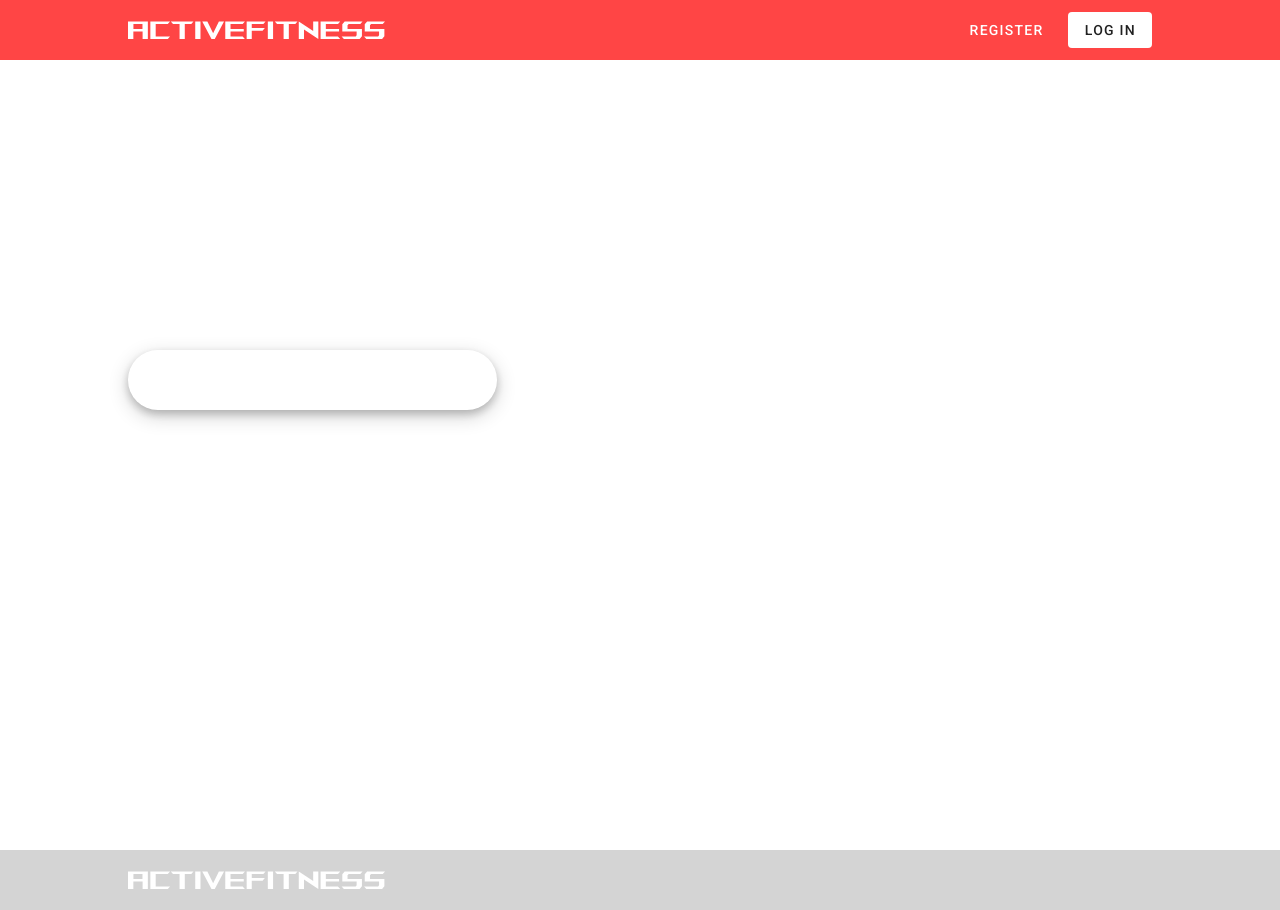
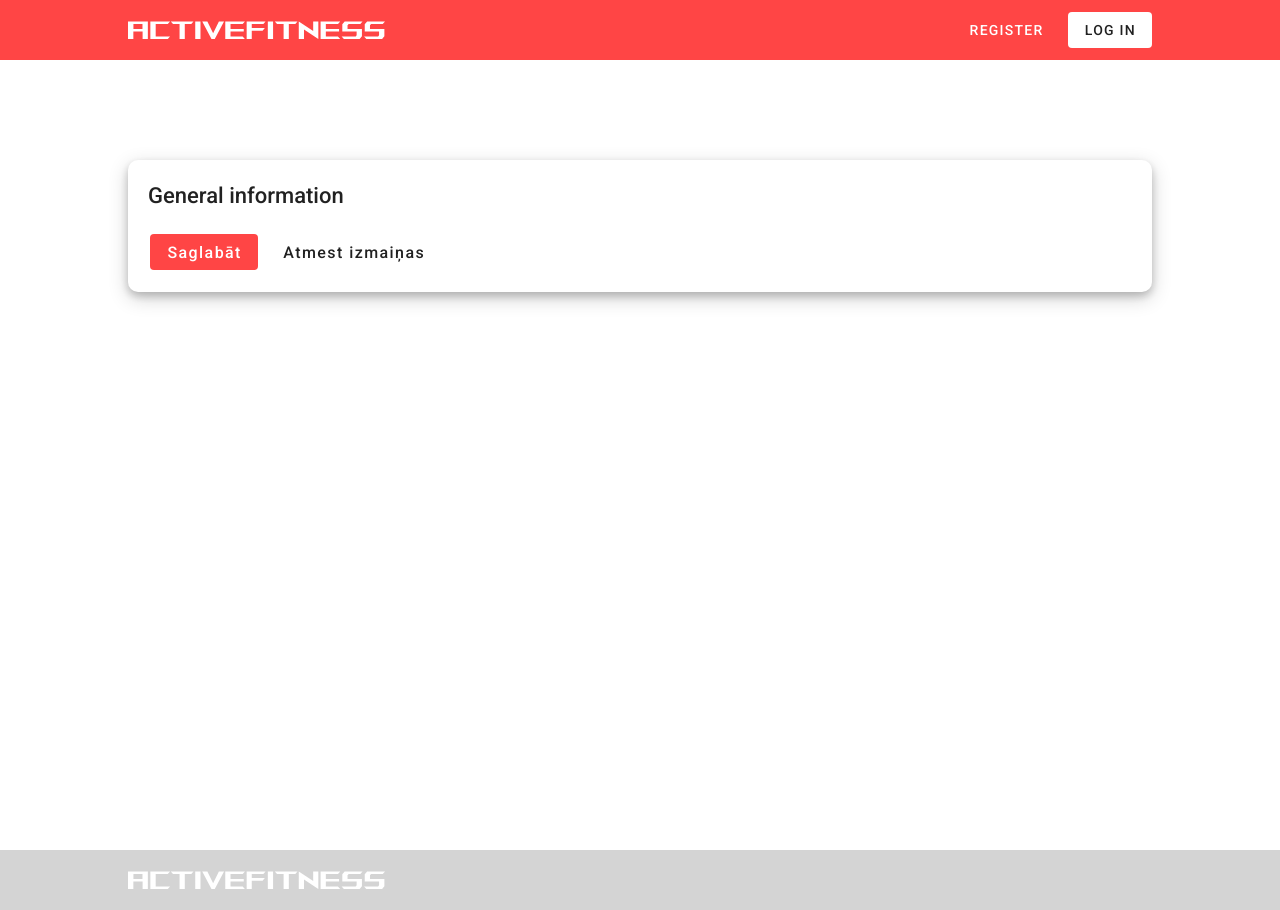
Before and after one commit to ZantixGroup/active-fitness-fe, a Vue app: page /profile in a window 1280 px wide. Built offline with nearby package versions, Linux system fonts and the light colour scheme; no server answers.

Commit message:
feat: basic user update

```diff
--- a/src/components/MainNavigationBar.vue
+++ b/src/components/MainNavigationBar.vue
@@ -19,8 +19,8 @@
         </v-btn>
       </div>
 
-      <div v-else class="avatar-container">
-        <h2 class="avatar-text text-uppercase">Jānis Bērzgrauzis</h2>
+      <div @click="goTo('profile')" v-else class="avatar-container">
+        <h2 class="avatar-text text-uppercase">{{ user.name }} {{ user.surname }}</h2>
         <v-avatar>
           <v-icon class="avatar-icon" icon="mdi-account" size="x-large"></v-icon>
         </v-avatar>
@@ -34,6 +34,14 @@ import NavigationBarLogo from "@/components/NavigationBarLogo";
 export default {
   name: "MainNavigationBar",
   components: {NavigationBarLogo},
+  data() {
+    return {
+      user: {
+        name: "John",
+        surname: "Doe",
+      },
+    }
+  },
   computed: {
     isLoggedIn() {
       return false;
@@ -75,6 +83,7 @@ header {
   display: flex;
   align-items: center;
   gap: 3px;
+  cursor: pointer;
 }
 
 .avatar-text {
--- a/src/layouts/MainLayout.vue
+++ b/src/layouts/MainLayout.vue
@@ -2,9 +2,8 @@
   <v-main>
     <MainNavigationBar />
     <!-- Lai content neaiziet aiz header -->
-    <div class="content-wrapper">
-      <slot />
-    </div>
+    <div class="content-wrapper"></div>
+    <slot />
     <MainFooter />
   </v-main>
 </template>
--- a/src/views/ProfileView.vue
+++ b/src/views/ProfileView.vue
@@ -1,18 +1,81 @@
 <template>
   <div class="body">
-    <div class="content">
-      <div class="form">
-        <p v-if="user">{{user.name}}</p>
-        <p v-if="user">{{user.surname}}</p>
-        <p v-if="user">{{user.email}}</p>
-        <p v-if="user">{{user.password}}</p>
-        <p v-if="user">{{user.phone}}</p>
-        <p v-if="user">{{user.address}}</p>
-        <p v-if="user">{{user.date_of_birthday}}</p>
-        <p v-if="user">{{user.role_id}}</p>
-      </div>
+      <v-form>
+        <h2 class="form-subtitle">General information</h2>
+        <v-container v-if="user">
+          <v-row>
+            <v-col>
+              <v-row>
+                <v-text-field
+                    v-model="user.name"
+                    label="First name"
+                    placeholder="First name"
+                    required
+                    hide-details
+                    variant="underlined"
+                    :active="true"
+                ></v-text-field>
+                <v-text-field
+                    v-model="user.surname"
+                    label="Surname"
+                    placeholder="Surname"
+                    required
+                    hide-details
+                    variant="underlined"
+                    :active="true"
+                ></v-text-field>
+              </v-row>
+              <v-row>
+                <v-text-field
+                    v-model="user.email"
+                    label="E-mail address"
+                    placeholder="example@gmail.com"
+                    required
+                    hide-details
+                    variant="underlined"
+                    :active="true"
+                ></v-text-field>
+                <v-text-field
+                    v-model="user.phone"
+                    label="Phone number"
+                    placeholder="+371 21234567"
+                    required
+                    hide-details
+                    variant="underlined"
+                    :active="true"
+                ></v-text-field>
+              </v-row>
+              <v-row>
+                <v-text-field
+                    v-model="user.address"
+                    label="Address"
+                    placeholder="Enter your address"
+                    required
+                    hide-details
+                    variant="underlined"
+                    :active="true"
+                ></v-text-field>
+                <v-text-field
+                    v-model="user.date_of_birthday"
+                    color="#FF4545"
+                    label="Date of Birth"
+                    placeholder="Enter your Date of Birth"
+                    required
+                    hide-details
+                    variant="underlined"
+                    type="date"
+                    :active="true"
+                ></v-text-field>
+              </v-row>
+            </v-col>
+          </v-row>
+        </v-container>
+        <div class="d-flex ga-2 pt-3 pa-3 form-submit-buttons">
+          <v-btn @click="save" variant="flat" color="primary" >Saglabāt</v-btn>
+          <v-btn @click="this.$router.go()" variant="text">Atmest izmaiņas</v-btn>
+        </div>
+      </v-form>
     </div>
-  </div>
 </template>
 
 <script>
@@ -24,12 +87,20 @@ export default {
   },
   mounted() {
     this.axios.get('/me').then(response =>{
-      console.log(response.data)
       this.user = response.data
       if (this.user.role_id === 1) {
         this.user.role_id === "user"
       }
     })
+  },
+  methods: {
+    save() {
+      this.axios.put(`/profile_update`, this.user).then(response => {
+        console.log(response.data)
+      }).catch(error => {
+        console.log(error.response.data)
+      })
+    }
   },
 }
 </script>
@@ -43,21 +114,55 @@ export default {
   justify-content: center;
   align-items: center;
 }
-.content {
+
+.v-form {
+  width: 1120px;
+  margin: auto;
+  margin-top: 100px;
   display: flex;
+  flex-direction: column;
+  background-color: white;
   flex-wrap: wrap;
-  width: 100%;
-  gap:10px;
-}
-.form {
-  width: 369px;
-  height: fit-content;
-  display: flex;
-  flex-wrap: wrap;
-  justify-content: center;
-  align-items: center;
-  border-radius: 30px;
-  padding: 30px;
+  border-radius: 10px;
+  padding: 10px;
   box-shadow: 0 4px 8px 0 rgba(0, 0, 0, 0.2), 0 6px 20px 0 rgba(0, 0, 0, 0.19);
 }
+.v-container {
+  flex: 1;
+}
+
+.v-text-field {
+  font-size: 16px;
+  line-height: 24px;
+  font-weight: 400;
+}
+
+.v-text-field >>> input {
+  height: 64px;
+  padding-bottom: 0;
+}
+
+.v-text-field >>> label {
+  font-size: 18px;
+  line-height: 24px;
+  font-weight: 400;
+  transform: translateY(10px);
+}
+
+
+.v-text-field {
+  padding: 10px;
+}
+
+.form-subtitle {
+  font-weight: 500;
+  line-height: 32px;
+  font-size: 22px;
+  padding: 10px;
+}
+.form-submit-buttons > * {
+  text-transform: none;
+  font-weight: 500;
+  font-size: 16px;
+}
 </style>
```
